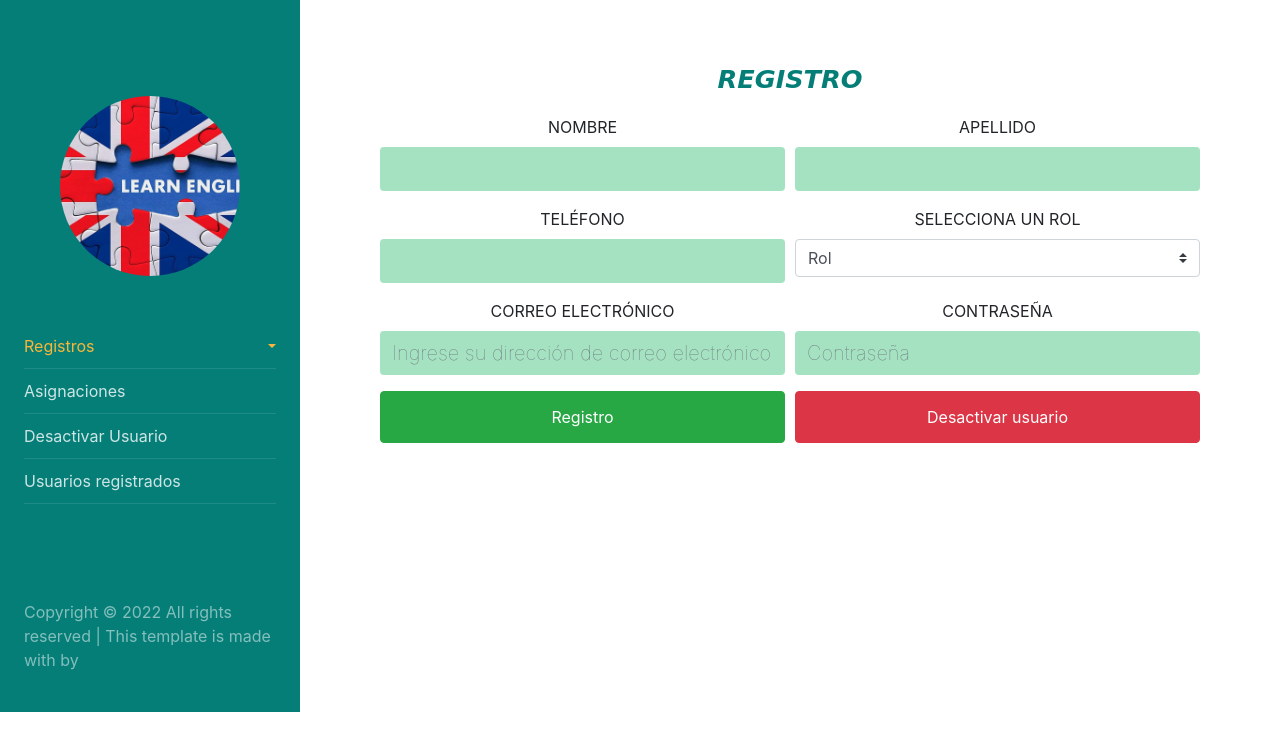
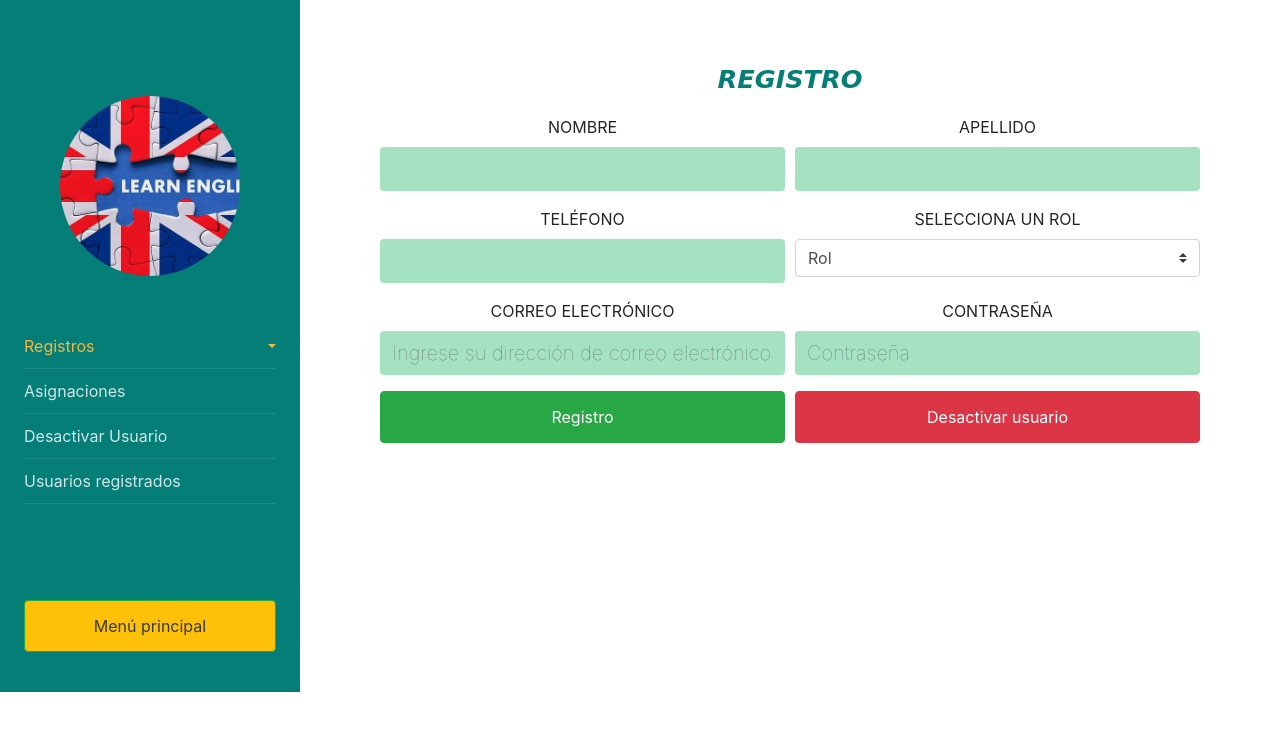
Before and after one commit to Luis219/AplicativoPreescolar, a Flask app: page /registroUsuario in a window 1280 px wide. Shown: the top 751 px of the page. Run offline with Flask 2, Linux system fonts and the light colour scheme; some libraries are stand-ins or nearby versions.

Commit message:
Actualizacion

```diff
--- a/templates/layouts/asignacion.html
+++ b/templates/layouts/asignacion.html
@@ -61,7 +61,9 @@
           <br>
           <br><br>
         </div>
-
+        <div class="form-group ">
+          <button type="submit" class="btn btn-block btn-success bg-warning "><a class="btn btn-warning btn-block btn-signin text-dark" href="/estudiante.html" >Menú principal</a></span></button>
+        </div>
       </div>
     </nav>
     <!-- End Backgrounds -->
--- a/templates/layouts/desactivarusuario.html
+++ b/templates/layouts/desactivarusuario.html
@@ -58,7 +58,9 @@
 <br>
 <br>
         </div>
-
+        <div class="form-group ">
+          <button type="submit" class="btn btn-block btn-success bg-warning "><a class="btn btn-warning btn-block btn-signin text-dark" href="/estudiante.html" >Menú principal</a></span></button>
+        </div>
       </div>
     </nav>
     <!-- End Backgrounds -->
--- a/templates/layouts/registroestudiante.html
+++ b/templates/layouts/registroestudiante.html
@@ -56,8 +56,9 @@
         </ul>
         <br>
         <br>
-
-
+        <div class="form-group ">
+          <button type="submit" class="btn btn-block btn-success bg-warning "><a class="btn btn-warning btn-block btn-signin text-dark" href="/estudiante.html" >Menú principal</a></span></button>
+        </div>
       </div>
     </nav>
     <!-- End Backgrounds -->
--- a/templates/layouts/registronota.html
+++ b/templates/layouts/registronota.html
@@ -55,7 +55,9 @@
           <br>
           <br><br>
         </div>
-
+        <div class="form-group ">
+          <button type="submit" class="btn btn-block btn-success bg-warning "><a class="btn btn-warning btn-block btn-signin text-dark" href="/estudiante.html" >Menú principal</a></span></button>
+        </div>
       </div>
     </nav>
     <!-- End Backgrounds -->
--- a/templates/layouts/registrousuario.html
+++ b/templates/layouts/registrousuario.html
@@ -8,7 +8,6 @@
   <title>Registro Usuario</title>
   <link rel="stylesheet" href="../static/CSS/inicio.css">
   <link rel="stylesheet" href="../static/CSS/style2.css">
-
   <!--Enlace a css de Boostrap-->
   <link rel="stylesheet" href="https://cdn.jsdelivr.net/npm/bootstrap@4.0.0/dist/css/bootstrap.min.css"
     integrity="sha384-Gn5384xqQ1aoWXA+058RXPxPg6fy4IWvTNh0E263XmFcJlSAwiGgFAW/dAiS6JXm" crossorigin="anonymous">
@@ -46,7 +45,6 @@
           <li>
             <a href="/asignacion.html">Asignaciones</a>
           </li>
-
           </li>
           <li>
             <a href="/desactivarusuario.html">Desactivar Usuario</a>
@@ -57,14 +55,8 @@
         </ul>
         <br>
         <br>
-        <div class="footer">
-          <p>
-            <!-- Link back to Colorlib can't be removed. Template is licensed under CC BY 3.0. -->
-            Copyright &copy;
-            <script>document.write(new Date().getFullYear());</script> All rights reserved | This template is made with
-            <i class="icon-heart" aria-hidden="true"></i> by <a href="#"></a>
-            <!-- Link back to Colorlib can't be removed. Template is licensed under CC BY 3.0. -->
-          </p>
+        <div class="form-group ">
+          <button type="submit" class="btn btn-block btn-success bg-warning "><a class="btn btn-warning btn-block btn-signin text-dark" href="/estudiante.html" >Menú principal</a></span></button>
         </div>
 
       </div>
--- a/templates/layouts/reporte.html
+++ b/templates/layouts/reporte.html
@@ -53,7 +53,9 @@
           <br>
           <br><br>
         </div>
-
+        <div class="form-group ">
+          <button type="submit" class="btn btn-block btn-success bg-warning "><a class="btn btn-warning btn-block btn-signin text-dark" href="/estudiante.html" >Menú principal</a></span></button>
+        </div>
       </div>
     </nav>
     <!-- End Backgrounds -->
```
Also changed, not shown: templates/static/imagenes/home-fill.svg (added), templates/static/imagenes/home-outline.svg (added).
